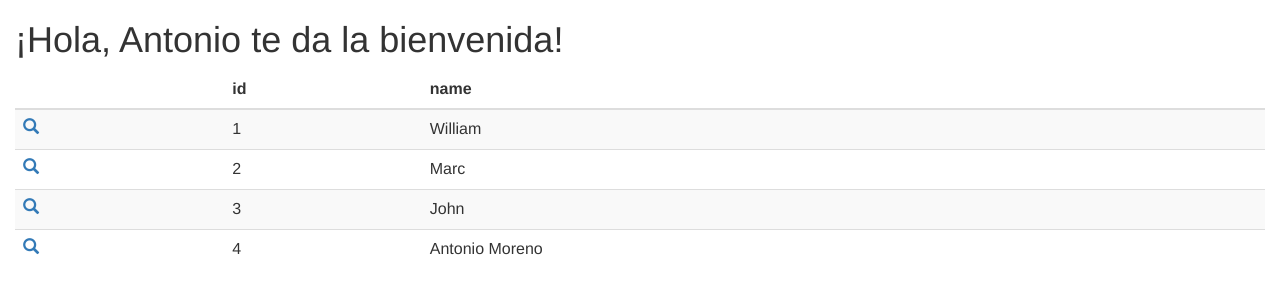
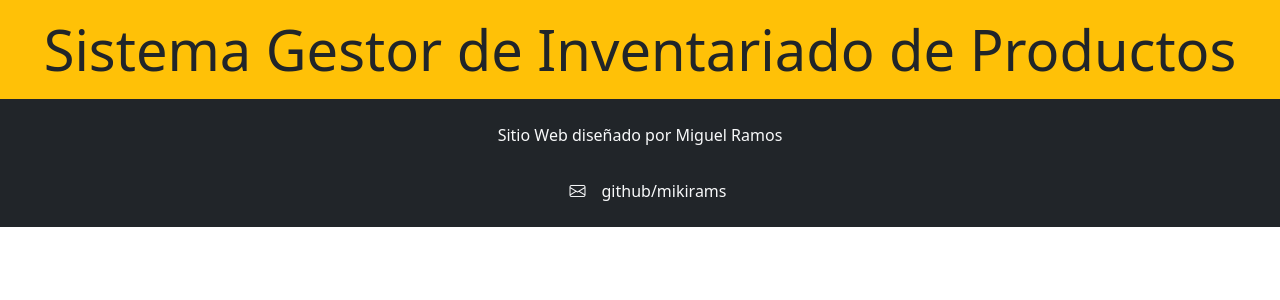
Before and after one commit to mikirams/miki_crud, a PHP site: page / in a window 1280 px wide. Shown: the top 300 px of the page. Run offline with PHP 8.4, Linux system fonts and the light colour scheme; data comes from the database, SQL or seed files in the repository; data that the repository does not hold is empty.

Commit message:
siguiendo openwebinars

```diff
--- a/docker-compose.yml
+++ b/docker-compose.yml
@@ -6,7 +6,7 @@ services:
             - "3306:3306"
         command: --default-authentication-plugin=mysql_native_password
         environment:
-            MYSQL_DATABASE: dbname
+            MYSQL_DATABASE: productosbd
             MYSQL_PASSWORD: test
             MYSQL_ROOT_PASSWORD: test
         volumes:
--- /dev/null
+++ b/www/footer.php
@@ -0,0 +1,25 @@
+</main>
+  <footer class="container-fluid bg-dark text-light text-center py-2">
+
+    <div class="row">
+        <div class="py-3">
+            Sitio Web diseñado por Miguel Ramos
+        </div>
+    </div>
+    <div class="row">
+        <div class="py-3">
+            <i class="bi-envelope px-3"></i>github/mikirams
+        </div>
+    </div>
+
+  </footer>
+  <!-- Bootstrap JavaScript Libraries -->
+  <script src="https://cdn.jsdelivr.net/npm/@popperjs/core@2.11.6/dist/umd/popper.min.js"
+    integrity="sha384-oBqDVmMz9ATKxIep9tiCxS/Z9fNfEXiDAYTujMAeBAsjFuCZSmKbSSUnQlmh/jp3" crossorigin="anonymous">
+  </script>
+
+  <script src="https://cdn.jsdelivr.net/npm/bootstrap@5.2.1/dist/js/bootstrap.min.js"
+    integrity="sha384-7VPbUDkoPSGFnVtYi0QogXtr74QeVeeIs99Qfg5YCF+TidwNdjvaKZX19NZ/e6oz" crossorigin="anonymous">
+  </script>
+</body>
+</html>
--- /dev/null
+++ b/www/header.php
@@ -0,0 +1,26 @@
+<!doctype html>
+<html lang="es">
+
+<head>
+  <title>Sistema CRUD de inventario de productos</title>
+  <!-- Required meta tags -->
+  <meta charset="utf-8">
+  <meta name="viewport" content="width=device-width, initial-scale=1, shrink-to-fit=no">
+
+  <!-- Bootstrap CSS v5.2.1 -->
+  <link href="https://cdn.jsdelivr.net/npm/bootstrap@5.2.1/dist/css/bootstrap.min.css" rel="stylesheet"
+    integrity="sha384-iYQeCzEYFbKjA/T2uDLTpkwGzCiq6soy8tYaI1GyVh/UjpbCx/TYkiZhlZB6+fzT" crossorigin="anonymous">
+
+  <link rel ="icon" type="image/x-icon" href="favicon.ico">
+
+
+  <link rel="stylesheet" href="https://cdn.jsdelivr.net/npm/bootstrap-icons@1.11.1/font/bootstrap-icons.css">
+
+</head>
+
+<body>
+  <header class="container-fluid bg-warning text-center py-3 display-4">
+  Sistema Gestor de Inventariado de Productos
+
+  </header>
+  <main>
--- a/www/index.php
+++ b/www/index.php
@@ -1,36 +1,11 @@
-<html>
-    <head>
-        <title>Welcome to LAMP Infrastructure</title>
-        <meta charset="utf-8">
-        <link rel="stylesheet" href="http://maxcdn.bootstrapcdn.com/bootstrap/3.3.6/css/bootstrap.min.css">
-        <script src="http://maxcdn.bootstrapcdn.com/bootstrap/3.3.6/js/bootstrap.min.js"></script>
-    </head>
-    <body>
-        <div class="container-fluid">
-            <?php
-                echo "<h1>¡Hola, Antonio te da la bienvenida!</h1>";
+<?php
 
-                $conn = mysqli_connect('db', 'root', 'test', "dbname");
+include "header.php"
 
-                $query = 'SELECT * From Person';
-                $result = mysqli_query($conn, $query);
+?>
 
-                echo '<table class="table table-striped">';
-                echo '<thead><tr><th></th><th>id</th><th>name</th></tr></thead>';
-                while($value = $result->fetch_array(MYSQLI_ASSOC)){
-                    echo '<tr>';
-                    echo '<td><a href="#"><span class="glyphicon glyphicon-search"></span></a></td>';
-                    foreach($value as $element){
-                        echo '<td>' . $element . '</td>';
-                    }
+<?php
 
-                    echo '</tr>';
-                }
-                echo '</table>';
+include "footer.php"
 
-                $result->close();
-                mysqli_close($conn);
-            ?>
-        </div>
-    </body>
-</html>
+?>
```
Also changed, not shown: dump/myDb.sql (+12 -8 lines), favicon.ico (added).
